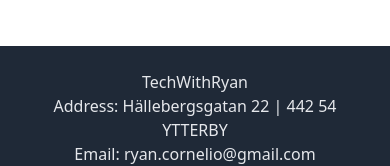
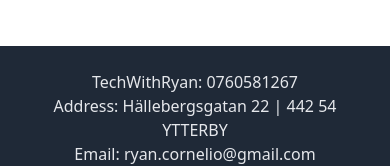
Before and after one commit to TechWithRyan/dev-portfolio-vite-react, a React (Vite) app: page / in a window 390 px wide. Shown: the part 3971-4137 px from the top of the page. Built offline with nearby package versions, Linux system fonts and the light colour scheme.

Commit message:
Added phone number

```diff
--- a/src/Components/Footer.jsx
+++ b/src/Components/Footer.jsx
@@ -5,7 +5,7 @@ const Footer = () => {
         <footer className="bg-gray-800 text-gray-200">
             <div className="container mx-auto py-6 px-8">
                 <div className="flex flex-col md:flex-row items-center justify-between">
-                    <p className="text-center md:text-left">TechWithRyan</p>
+                    <p className="text-center md:text-left">TechWithRyan: 0760581267</p>
                     <p className="text-center md:text-right">Address: Hällebergsgatan 22 | 442 54 YTTERBY</p>
                     <p className="text-center md:text-left">Email: ryan.cornelio@gmail.com</p>
                 </div>
```
